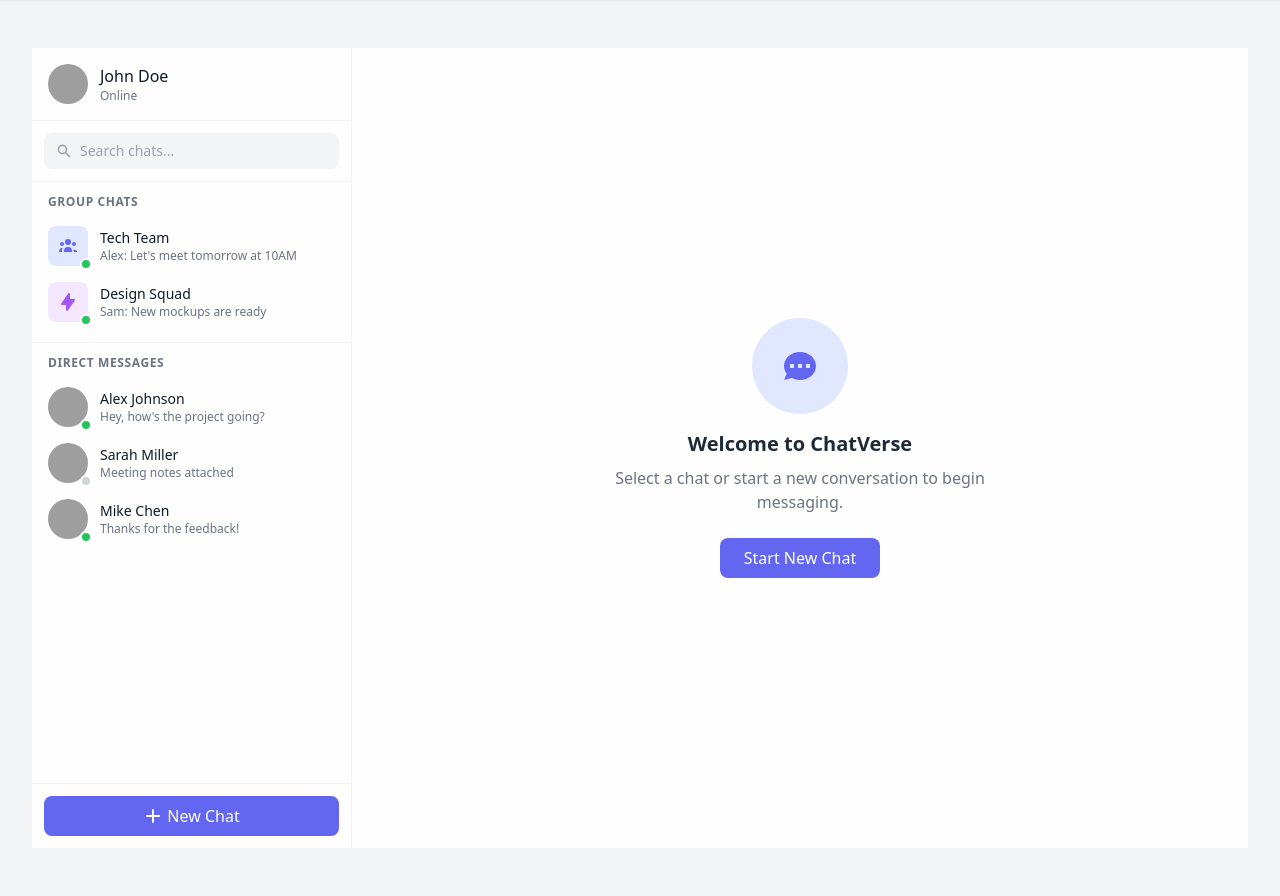
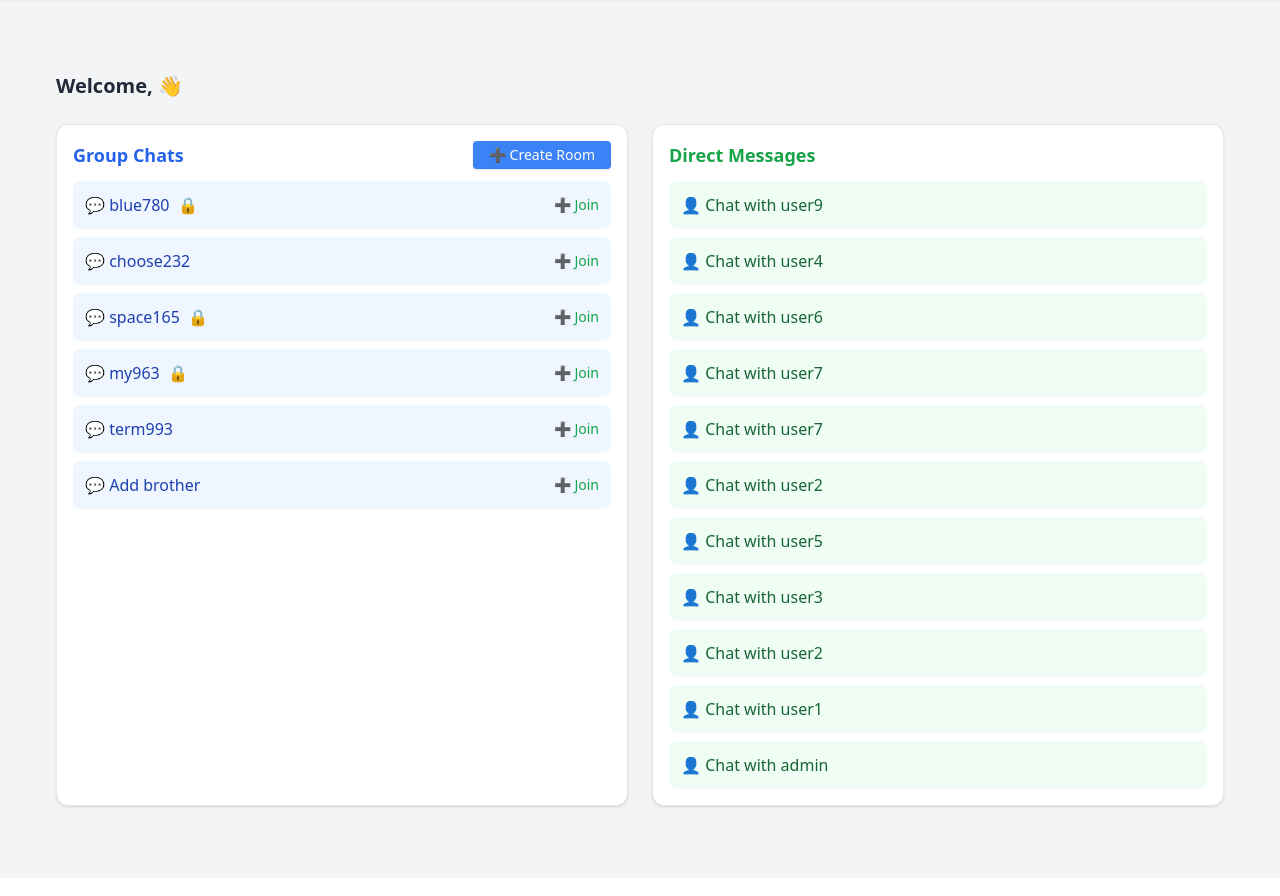
Before and after one commit to sarbeswarbhol/chatverse, a Django app: page /chat/ in a window 1280 px wide. Shown: the part 53-949 px from the top of the page. After the commit the page ends 863 px from the top, so only its background shows below. Run offline with Django 5.2, Linux system fonts and the light colour scheme; data comes from the database, SQL or seed files in the repository; some libraries are stand-ins or nearby versions; grey boxes are pictures that could not be loaded.

Commit message:
Add chatroom templates and functionalities
- Implement chatroom dashboard with group and direct chat sections.
- Create modal for creating new group rooms with optional privacy settings.
- Add delete confirmation page for group rooms.
- Develop direct chat interface with message display and input form.
- Create group chat interface with message history and input form.
- Implement group detail view with message display and sending functionality.
- Add join group functionality with password protection.
- Create leave group confirmation page.

```diff
--- a/chat/urls.py
+++ b/chat/urls.py
@@ -4,4 +4,11 @@ from . import views
 
 urlpatterns = [
     path('', views.Chathome_view, name='chat-home'),
+    path('create-group/', views.create_group_room, name='create_group_room'),
+    path('delete-group/<slug:slug>/', views.delete_group_room, name='delete_group_room'),
+    path('join-group/<slug:slug>/', views.join_group_room, name='join_group_room'),
+    path('leave-group/<slug:slug>/', views.leave_group_room, name='leave_group_room'),
+    path('group/<slug:slug>/', views.group_room_detail, name='group_room_detail'),
+    path('direct/<uuid:room_id>/', views.direct_room_detail, name='direct_room_detail'),
+    path('direct/create/<uuid:user_id>/', views.create_direct_room, name='create_direct_room'),
 ]
--- a/chat/views.py
+++ b/chat/views.py
@@ -1,8 +1,175 @@
-from django.shortcuts import render
+from django.shortcuts import render, redirect
+from django.shortcuts import get_object_or_404
+from django.contrib.contenttypes.models import ContentType
+from django.db import models
+from .models import GroupRoom, DirectRoom, Message
+from django.contrib import messages
+from django.contrib.auth.models import User
 
 # Create your views here.
 def Chathome_view(request):
-    """
-    Render the chat home page.
-    """
-    return render(request, 'core/chat.html')
+    user = request.user
+    groups= GroupRoom.objects.filter(is_deleted=False)
+    directs = DirectRoom.objects.all()
+    for direct in directs:
+        direct.other_user = direct.user2 if direct.user1 == user else direct.user1
+    return render(request, 'room/chatroom.html', {'user': user, 'groups': groups, 'directs': directs})
+
+
+def create_group_room(request):
+    if request.method == 'POST':
+        name = request.POST.get('name')
+        user = request.user
+        is_private = request.POST.get('is_private') == 'on'
+        password = request.POST.get('password') if is_private else ''
+
+        if not name:
+            messages.error(request, 'Room name is required.')
+            return redirect('chat-home')
+
+        if GroupRoom.objects.filter(name__iexact=name).exists():
+            messages.error(request, f"A room named '{name}' already exists. Please choose a different name.")
+            return redirect('chat-home')
+
+
+        room = GroupRoom.objects.create(
+            name=name,
+            owner=user,
+            room_type='private' if is_private else 'public',
+            password=password
+        )
+        room.members.add(user)
+        messages.success(request, 'Group room created successfully.')
+        return redirect('chat-home')
+
+    return render(request, 'room/create_group.html')
+
+
+def join_group_room(request, slug):
+    room = get_object_or_404(GroupRoom, slug=slug, is_deleted=False)
+    if request.method == 'POST':
+        password = request.POST.get('password')
+        if room.password and room.password != password:
+            messages.error(request, 'Incorrect password.')
+            return redirect('chat-home')
+        room.members.add(request.user)
+        messages.success(request, f'You have joined the group: {room.name}')
+        return redirect('chat-home')
+    return render(request, 'room/join_group.html', {'room': room})
+
+def leave_group_room(request, slug):
+    room = get_object_or_404(GroupRoom, slug=slug, is_deleted=False)
+
+    if request.method == 'POST':
+        if room.owner == request.user:
+            messages.error(request, 'You cannot leave a room you own. Please delete the room instead.')
+            return redirect('chat-home')
+
+        room.members.remove(request.user)
+        messages.success(request, f'You have left the group: {room.name}')
+        return redirect('chat-home')
+
+    return render(request, 'room/leave_group.html', {'room': room})
+
+
+def delete_group_room(request, slug):
+    room = get_object_or_404(GroupRoom, slug=slug, is_deleted=False)
+    if request.method == 'POST':
+        if room.owner != request.user:
+            messages.error(request, 'You do not have permission to delete this room.')
+            return redirect('chat-home')
+        room.is_deleted = True
+        room.save()
+        messages.success(request, f'Group room {room.name} has been deleted.')
+        return redirect('chat-home')
+    return render(request, 'room/delete_group.html', {'room': room})
+
+
+def group_room_detail(request, slug):
+    room = get_object_or_404(GroupRoom, slug=slug, is_deleted=False)
+    room_ct = ContentType.objects.get_for_model(GroupRoom)
+    is_member = request.user == room.owner or room.members.filter(id=request.user.id).exists()
+
+    if not is_member:
+        messages.warning(request, "You must join the group to view and send messages.")
+        return redirect('chat-home')
+
+    if request.method == 'POST':
+        content = request.POST.get('content', '').strip()
+        if content:
+            Message.objects.create(
+                sender=request.user,
+                content=content,
+                content_type=room_ct,
+                object_id=room.id
+            )
+            messages.success(request, "Message sent successfully.")
+        else:
+            messages.error(request, "Message cannot be empty.")
+        return redirect('group_room_detail', slug=room.slug)
+
+    messages_list = Message.objects.filter(
+        content_type=room_ct,
+        object_id=room.id
+    )
+
+    return render(request, 'room/group_chat.html', {
+        'room': room,
+        'chat_messages': messages_list,
+        'is_member': is_member,
+    })
+
+
+
+def direct_room_detail(request, room_id):
+    room = get_object_or_404(DirectRoom, id=room_id)
+    user = request.user
+
+    if user not in [room.user1, room.user2]:
+        messages.error(request, "You do not have permission to view this chat.")
+        return redirect('chat-home')
+
+    if request.method == 'POST':
+        content = request.POST.get('content', '').strip()
+        if content:
+            Message.objects.create(
+                sender=user,
+                content=content,
+                content_type=ContentType.objects.get_for_model(DirectRoom),
+                object_id=room.id
+            )
+            messages.success(request, "Message sent successfully.")
+        else:
+            messages.error(request, "Message cannot be empty.")
+        return redirect('direct_room_detail', room_id=room.id)
+
+    messages_list = Message.objects.filter(
+        content_type=ContentType.objects.get_for_model(DirectRoom),
+        object_id=room.id
+    )
+
+    return render(request, 'room/direct_chat.html', {
+        'room': room,
+        'chat_messages': messages_list,
+    })
+
+
+def create_direct_room(request, user_id):
+    other_user = get_object_or_404(User, id=user_id)
+    user = request.user
+
+    if user == other_user:
+        messages.error(request, "You cannot create a chat with yourself.")
+        return redirect('chat-home')
+
+    room, created = DirectRoom.objects.get_or_create(
+        user1=user,
+        user2=other_user
+    )
+
+    if created:
+        messages.success(request, f"Direct chat created with {other_user.username}.")
+    else:
+        messages.info(request, f"You already have a chat with {other_user.username}.")
+
+    return redirect('direct_room_detail', room_id=room.id)
--- a/templates/core/base.html
+++ b/templates/core/base.html
@@ -14,11 +14,16 @@
       src="https://cdn.jsdelivr.net/gh/tryarctix/toastbox@2c245a48954563501222af65b563a7402696c2cc/toast.js"
       integrity="sha256-ZFjGMxACqe/zgL1otpMe/sh5esMlII0LhNUHkhkJ8lA="
       crossorigin="anonymous"></script>
+
+    <script
+      src="https://cdn.jsdelivr.net/npm/alpinejs@3.x.x/dist/cdn.min.js"
+      defer></script>
   </head>
   <body class="bg-gray-100 text-gray-900">
     <!-- Navbar -->
     <header class="bg-white border-b shadow-sm">
-      <div class="max-w-7xl mx-auto px-4 py-3 flex justify-between items-center">
+      <div
+        class="max-w-7xl mx-auto px-4 py-3 flex justify-between items-center">
         <a href="{% url 'home' %}" class="text-xl font-bold text-blue-600">
           ChaTVerse
         </a>
--- /dev/null
+++ b/templates/room/chatroom.html
@@ -0,0 +1,167 @@
+{% extends "core/base.html" %} {% load static %} {% block title %}Chat Dashboard
+| ChatVerse{% endblock %} {% block content %}
+<div x-data="{ open: false }" class="max-w-7xl mx-auto p-6 space-y-6">
+  <!-- Greeting -->
+  <div class="text-xl font-semibold text-gray-800">
+    Welcome, {{ user.username }} 👋
+  </div>
+
+  <!-- Chat Dashboard -->
+  <div class="grid grid-cols-1 md:grid-cols-2 gap-6">
+    <!-- Group Chats -->
+    <div class="bg-white shadow rounded-xl p-4 border">
+      <div class="flex justify-between items-center mb-3">
+        <h2 class="text-lg font-semibold text-blue-600">Group Chats</h2>
+        <button
+          @click="open = true"
+          class="bg-blue-500 hover:bg-blue-600 text-white px-4 py-1 rounded text-sm shadow">
+          ➕ Create Room
+        </button>
+      </div>
+      <ul class="space-y-2">
+        {% for group in groups %}
+        <li class="bg-blue-50 p-3 rounded-lg hover:bg-blue-100 transition">
+          <div class="flex justify-between items-center">
+            <a
+              href="{% url 'group_room_detail' group.slug %}"
+              class="text-blue-800 font-medium flex items-center gap-2">
+              💬 {{ group.name }} {% if group.room_type == 'private' %}<span
+                title="Private room"
+                >🔒</span
+              >{% endif %}
+            </a>
+            <div class="flex gap-2 text-sm">
+              {% if group.owner == user %}
+              <!-- Delete Room -->
+              <form
+                method="post"
+                action="{% url 'delete_group_room' group.slug %}">
+                {% csrf_token %}
+                <button
+                  class="text-red-600 hover:underline"
+                  title="Delete room">
+                  🗑️
+                </button>
+              </form>
+              {% elif user in group.members.all %}
+              <!-- Leave Room -->
+              <form
+                method="post"
+                action="{% url 'leave_group_room' group.slug %}">
+                {% csrf_token %}
+                <button
+                  class="text-yellow-600 hover:underline"
+                  title="Leave room">
+                  🚪
+                </button>
+              </form>
+              {% else %}
+              <!-- Join Room -->
+              <a
+                href="{% url 'join_group_room' group.slug %}"
+                class="text-green-600 hover:underline text-sm"
+                title="Join this room"
+                >➕ Join</a
+              >
+              {% endif %}
+            </div>
+          </div>
+        </li>
+        {% empty %}
+        <li class="text-gray-500">No group chats available.</li>
+        {% endfor %}
+      </ul>
+    </div>
+
+    <!-- Direct Chats -->
+    <div class="bg-white shadow rounded-xl p-4 border">
+      <h2 class="text-lg font-semibold text-green-600 mb-3">Direct Messages</h2>
+      <ul class="space-y-2">
+        {% for direct in directs %}
+        <li class="bg-green-50 p-3 rounded-lg hover:bg-green-100 transition">
+          <a href="{% url 'direct_room_detail' direct.id %}" class="text-green-800 font-medium">
+            👤 Chat with {{ direct.other_user.username }}
+          </a>
+        </li>
+        {% empty %}
+        <li class="text-gray-500">No direct messages yet.</li>
+        {% endfor %}
+      </ul>
+    </div>
+  </div>
+
+  <!-- Create Room Modal -->
+  <div
+    x-show="open"
+    x-cloak
+    x-data="{ isPrivate: false }"
+    class="fixed inset-0 z-50 flex items-center justify-center bg-black bg-opacity-50">
+    <div
+      @click.away="open = false"
+      class="bg-white w-full max-w-md p-6 rounded-xl shadow-lg relative">
+      <h2 class="text-xl font-semibold text-center mb-4 text-blue-600">
+        Create Group Room
+      </h2>
+
+      <form
+        method="post"
+        action="{% url 'create_group_room' %}"
+        class="space-y-4">
+        {% csrf_token %}
+        <div>
+          <label class="block font-medium text-gray-700">Room Name</label>
+          <input
+            type="text"
+            name="name"
+            required
+            class="w-full border px-3 py-2 rounded-md focus:outline-none focus:ring-2 focus:ring-blue-500"
+            placeholder="Enter room name" />
+        </div>
+
+        <!-- Private toggle -->
+        <div class="flex items-center gap-2">
+          <input
+            type="checkbox"
+            name="is_private"
+            id="privateRoom"
+            x-model="isPrivate"
+            class="w-4 h-4 text-blue-600 border-gray-300 rounded" />
+          <label for="privateRoom" class="text-sm font-medium text-gray-700">
+            Private Room (password protected)
+          </label>
+        </div>
+
+        <!-- Password field (conditional) -->
+        <div x-show="isPrivate" x-cloak>
+          <label class="block font-medium text-gray-700 mt-2">Password</label>
+          <input
+            type="password"
+            name="password"
+            class="w-full border px-3 py-2 rounded-md focus:outline-none focus:ring-2 focus:ring-blue-500"
+            placeholder="Set room password" />
+        </div>
+
+        <div class="flex justify-end gap-3">
+          <button
+            type="button"
+            @click="open = false"
+            class="bg-gray-300 hover:bg-gray-400 text-gray-800 px-4 py-1 rounded">
+            Cancel
+          </button>
+          <button
+            type="submit"
+            class="bg-blue-600 hover:bg-blue-700 text-white px-4 py-1 rounded">
+            Create
+          </button>
+        </div>
+      </form>
+
+      <button
+        @click="open = false"
+        class="absolute top-2 right-3 text-gray-500 hover:text-red-500 text-xl font-bold">
+        &times;
+      </button>
+    </div>
+  </div>
+</div>
+{% endblock %}
```
Also changed, not shown: chat/admin.py (+19 -8 lines), chat/models.py (+36 -6 lines), templates/room/delete_group.html (added, +27 -0 lines), templates/room/direct_chat.html (added, +52 -0 lines), templates/room/group_chat.html (added, +39 -0 lines), templates/room/group_detail.html (added, +42 -0 lines), templates/room/join_group.html (added, +36 -0 lines), templates/room/leave_group.html (added, +25 -0 lines), chat/migrations/0001_initial.py, db.sqlite3, templates/room/chat.html (renamed from templates/core/chat.html). Lines whose indentation alone changed are shown as unchanged.
